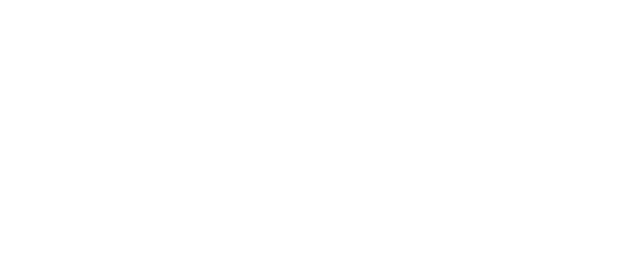
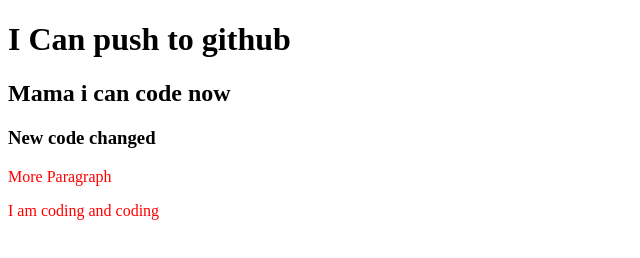
Before and after one commit to mahirshahriyaar/my-second-repo, a plain HTML site: page index.html in a window 1280 px wide. Shown: the whole page, without its empty margins (0-640 px from the left). Drawn offline with Linux system fonts and the light colour scheme.

Commit message:
styles added

```diff
--- a/index.html
+++ b/index.html
@@ -5,8 +5,13 @@
     <meta http-equiv="X-UA-Compatible" content="IE=edge">
     <meta name="viewport" content="width=device-width, initial-scale=1.0">
     <title>My Second github repo</title>
+    <link rel="stylesheet" href="style.css">
 </head>
 <body>
-
+    <h1>I Can push to github</h1>
+    <h2>Mama i can code now</h2>
+    <h3>New code changed</h3>
+    <p>More Paragraph</p>
+    <p>I am coding and coding</p>
 </body>
 </html>
--- /dev/null
+++ b/style.css
@@ -0,0 +1,3 @@
+p{
+    color: red;
+}
```
